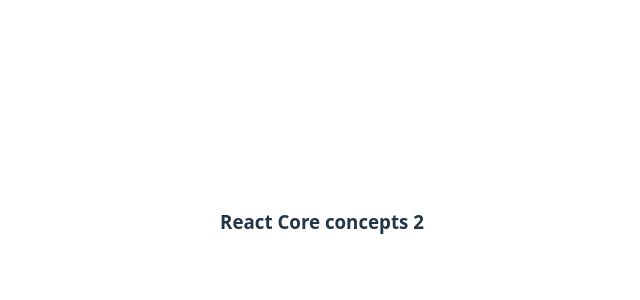
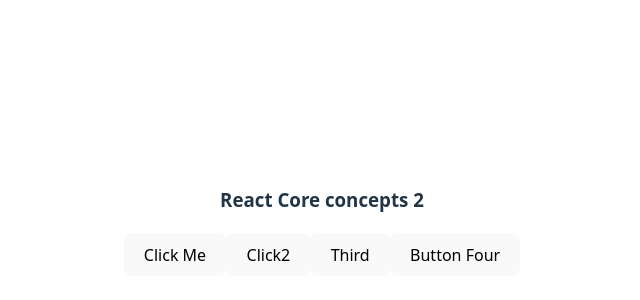
Before and after one commit to MoriamAkterSwarna/react-core-concept-part2, a React (Vite) app: page / in a window 1280 px wide. Shown: the part 178-478 px from the top of the page, without its empty margins (318-958 px from the left). Built offline with nearby package versions, Linux system fonts and the light colour scheme.

Commit message:
Code for Video 39-2 added

```diff
--- a/src/App.jsx
+++ b/src/App.jsx
@@ -1,16 +1,42 @@
-
-import './App.css'
+import "./App.css";
 
 function App() {
 
 
+    /* Code For Video 39-2 */
+
+  function handleClick() {
+    alert("Button Clicked");
+  }
+
+  function handleClick2() {
+    alert("Button Clicked 2");
+  }
+
+
+    const addToFive = (num) => {
+      alert (num + 5);
+    }
+
+
   return (
     <>
-
       <h3>React Core concepts 2</h3>
 
+
+      {/* Code For Video 39-2 */}
+
+
+      <button onClick={handleClick}>Click Me</button>
+      <button onClick={handleClick2}>Click2</button>
+
+      <button onClick={() => alert("Button 3 clicked") }>Third</button>
+
+
+      <button onClick={() => addToFive(10)}> Button Four</button>
+
     </>
-  )
+  );
 }
 
-export default App
+export default App;
```
